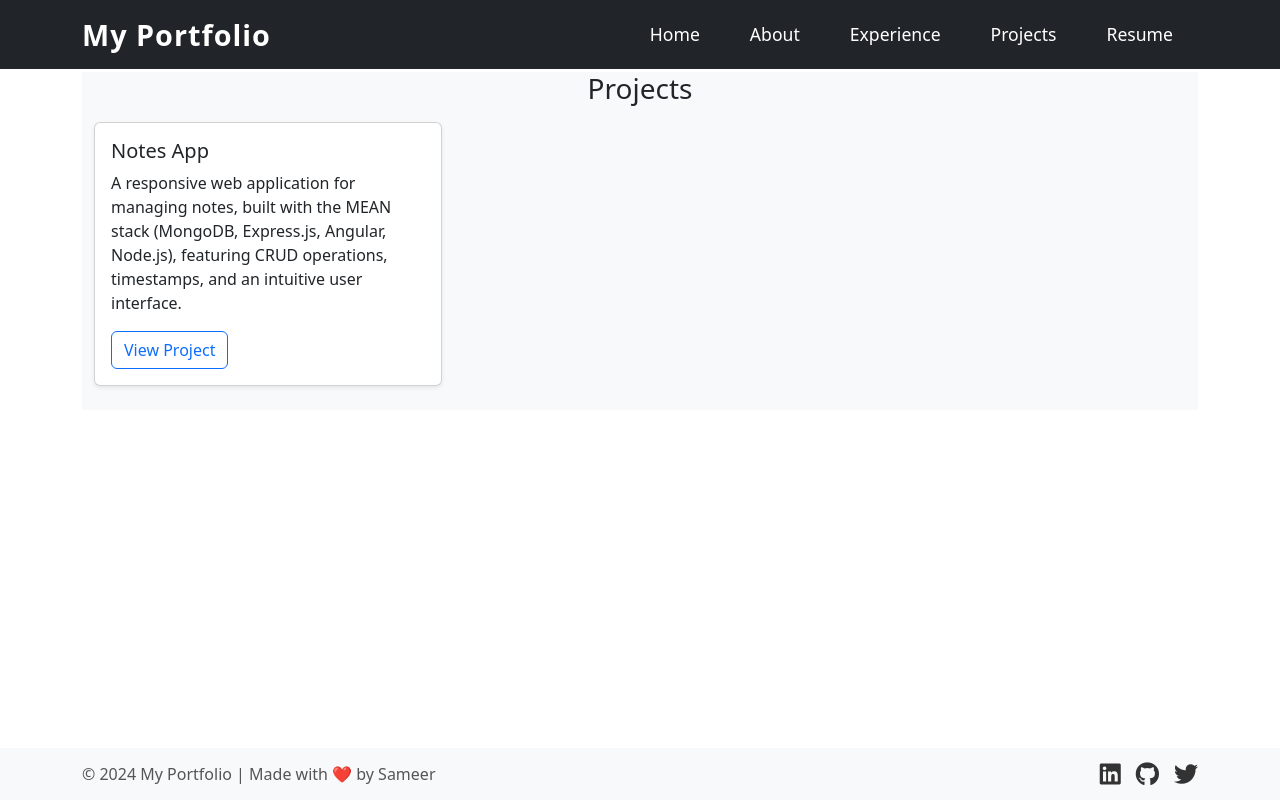
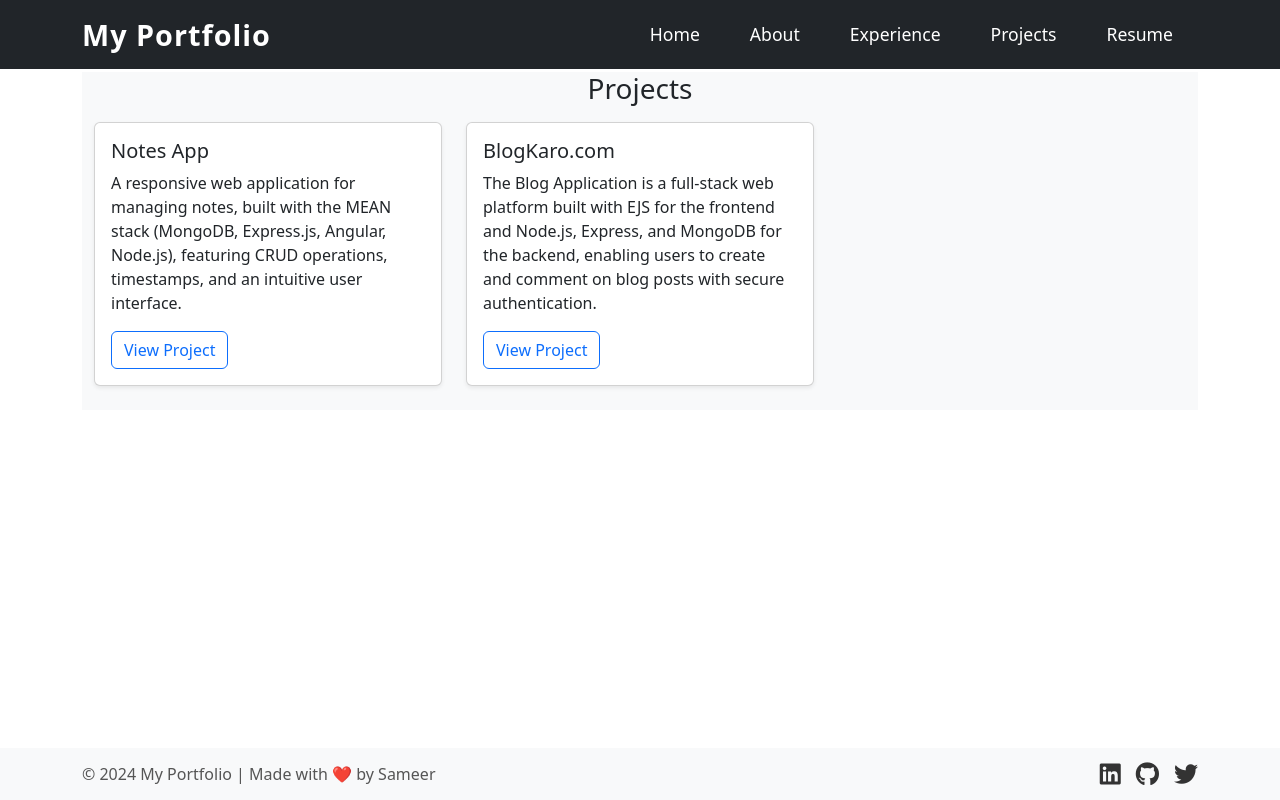
Before and after one commit to sameer882000/portfolio-angular, an Angular app: page /projects in a window 1280 px wide. Built offline with nearby package versions, Linux system fonts and the light colour scheme.

Commit message:
project update

```diff
--- a/src/app/projects/projects.component.ts
+++ b/src/app/projects/projects.component.ts
@@ -1,5 +1,5 @@
-import { Component, OnInit } from '@angular/core';
-import { trigger, state, style, animate, transition } from '@angular/animations';
+import { Component } from '@angular/core';
+import { trigger, style, animate, transition } from '@angular/animations';
 
 @Component({
   selector: 'app-projects',
@@ -17,22 +17,20 @@ import { trigger, state, style, animate, transition } from '@angular/animations'
     ])
   ]
 })
-export class ProjectsComponent implements OnInit {
+export class ProjectsComponent  {
   projects = [
     {
       title: 'Notes App',
       description: 'A responsive web application for managing notes, built with the MEAN stack (MongoDB, Express.js, Angular, Node.js), featuring CRUD operations, timestamps, and an intuitive user interface.',
       link: 'https://notes-app-tau-five-81.vercel.app/'
     },
-    // {
-    //   title: 'E-commerce Website',
-    //   description: 'An online store with shopping cart and payment gateway integration.',
-    //   link: 'https://your-link-to-ecommerce.com'
-    // }
+    {
+      title: 'BlogKaro.com',
+      description: 'The Blog Application is a full-stack web platform built with EJS for the frontend and Node.js, Express, and MongoDB for the backend, enabling users to create and comment on blog posts with secure authentication.',
+      link: 'https://blog-app-production-55f0.up.railway.app/'
+    }
   ];
 
   constructor() { }
 
-  ngOnInit(): void {
-  }
 }
```
